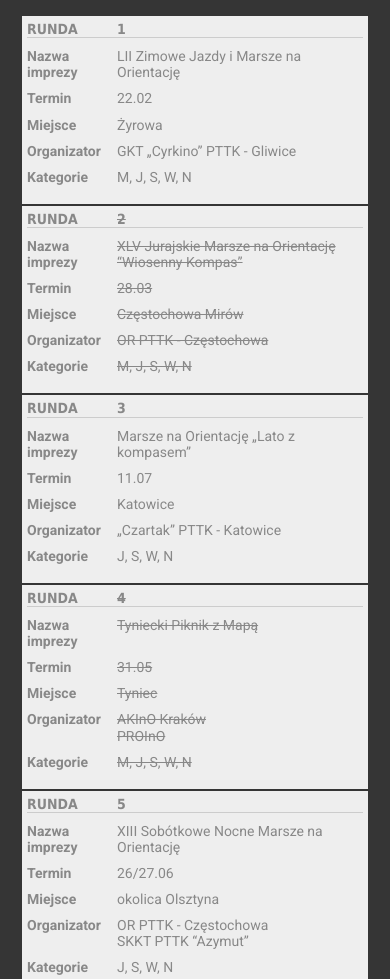
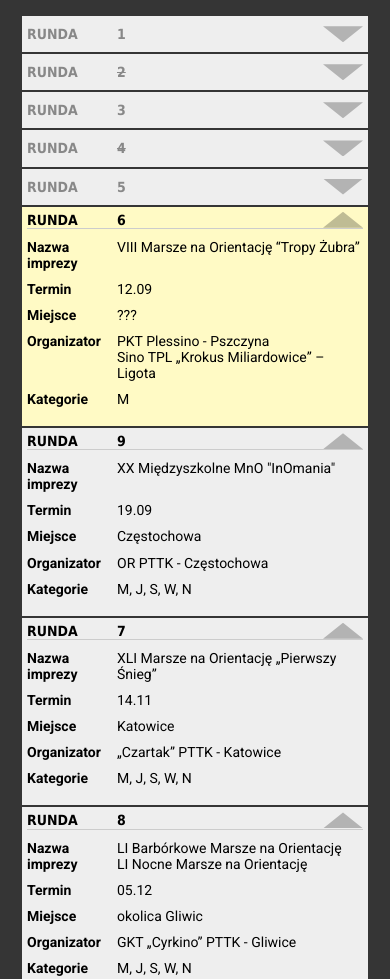
Before and after one commit to marta-kapolka/pws_info-page, a website built with webpack: page src/pages/index.html in a window 390 px wide. Shown: the part 1660-2639 px from the top of the page. Built offline with nearby package versions, Linux system fonts and the light colour scheme; a web font is replaced by a local one.

Commit message:
feat: calendar rounds fold

```diff
--- /dev/null
+++ b/src/js/calendar-fold.js
@@ -0,0 +1,31 @@
+const events = document.querySelectorAll(".calendar__event--js");
+const containers = document.querySelectorAll('.calendar__button-container');
+const windowWidth = window.innerWidth;
+
+function calendarFold() {
+  if (windowWidth < 768) {
+for (const container of containers) {
+    container.innerHTML = '<button class="calendar__button"></button>';
+}
+    for (const event of events) {
+      if (event.classList.contains("calendar__event--past")) {
+        event.classList.add("calendar__event--fold");
+      }
+    }
+  }
+}
+
+calendarFold();
+
+const buttons = document.querySelectorAll('.calendar__button')
+
+function listenFoldButton(button, i) {
+  button.addEventListener('click', function () { unFold(i); });
+  console.log("jest " + i);
+}
+
+function unFold(i) {
+  events[i].classList.toggle('calendar__event--fold');
+}
+
+buttons.forEach(listenFoldButton);
--- a/src/pages/index.html
+++ b/src/pages/index.html
@@ -1,5 +1,5 @@
 <!DOCTYPE html>
-<html lang="pl">
+<html id="html" lang="pl">
   <head>
     <meta charset="UTF-8" />
     <meta name="viewport" content="width=device-width, initial-scale=1.0" />
@@ -199,8 +199,8 @@
             </thead>
             <tbody>
               <!-- RUNDA 1 -->
-              <tr class="calendar__event calendar__event--past">
-                <td class="calendar__data" data-label="Runda">1</td>
+              <tr class="calendar__event calendar__event--js calendar__event--past">
+                <td class="calendar__data" data-label="Runda">1<div class="calendar__button-container"></div></td>
                 <td class="calendar__data" data-label="Nazwa imprezy">
                   LII Zimowe Jazdy i Marsze na Orientację
                 </td>
@@ -216,9 +216,9 @@
 
               <!-- RUNDA 2 -->
               <tr
-                class="calendar__event calendar__event--canceled calendar__event--past"
+                class="calendar__event calendar__event--js calendar__event--canceled calendar__event--past"
               >
-                <td class="calendar__data" data-label="Runda">2</td>
+                <td class="calendar__data" data-label="Runda">2<div class="calendar__button-container"></div></td>
                 <td class="calendar__data" data-label="Nazwa imprezy">
                   XLV Jurajskie Marsze na Orientację “Wiosenny Kompas”
                 </td>
@@ -235,8 +235,8 @@
               </tr>
 
               <!-- RUNDA 3 -->
-              <tr class="calendar__event calendar__event--past">
-                <td class="calendar__data" data-label="Runda">3</td>
+              <tr class="calendar__event calendar__event--js calendar__event--past">
+                <td class="calendar__data" data-label="Runda">3<div class="calendar__button-container"></div></td>
                 <td class="calendar__data" data-label="Nazwa imprezy">
                   Marsze na Orientację „Lato z kompasem”
                 </td>
@@ -252,9 +252,9 @@
 
               <!-- RUNDA 4 -->
               <tr
-                class="calendar__event calendar__event--canceled calendar__event--past"
+                class="calendar__event calendar__event--js calendar__event--canceled calendar__event--past"
               >
-                <td class="calendar__data" data-label="Runda">4</td>
+                <td class="calendar__data" data-label="Runda">4<div class="calendar__button-container"></div></td>
                 <td class="calendar__data" data-label="Nazwa imprezy">
                   Tyniecki Piknik z Mapą
                 </td>
@@ -270,8 +270,8 @@
               </tr>
 
               <!-- RUNDA 5 -->
-              <tr class="calendar__event calendar__event--past">
-                <td class="calendar__data" data-label="Runda">5</td>
+              <tr class="calendar__event calendar__event--js calendar__event--past">
+                <td class="calendar__data" data-label="Runda">5<div class="calendar__button-container"></div></td>
                 <td class="calendar__data" data-label="Nazwa imprezy">
                   XIII Sobótkowe Nocne Marsze na Orientację
                 </td>
@@ -288,8 +288,8 @@
               </tr>
 
               <!-- RUNDA 6 -->
-              <tr class="calendar__event calendar__event--current">
-                <td class="calendar__data" data-label="Runda">6</td>
+              <tr class="calendar__event calendar__event--js calendar__event--current">
+                <td class="calendar__data" data-label="Runda">6<div class="calendar__button-container"></div></td>
                 <td class="calendar__data" data-label="Nazwa imprezy">
                   VIII Marsze na Orientację “Tropy Żubra”
                 </td>
@@ -305,8 +305,8 @@
               </tr>
 
               <!-- RUNDA 9 -->
-              <tr class="calendar__event">
-                <td class="calendar__data" data-label="Runda">9</td>
+              <tr class="calendar__event calendar__event--js">
+                <td class="calendar__data" data-label="Runda">9<div class="calendar__button-container"></div></td>
                 <td class="calendar__data" data-label="Nazwa imprezy">
                   XX Międzyszkolne MnO "InOmania"
                 </td>
@@ -321,8 +321,8 @@
               </tr>
 
               <!-- RUNDA 7 -->
-              <tr class="calendar__event">
-                <td class="calendar__data" data-label="Runda">7</td>
+              <tr class="calendar__event calendar__event--js">
+                <td class="calendar__data" data-label="Runda">7<div class="calendar__button-container"></div></td>
                 <td class="calendar__data" data-label="Nazwa imprezy">
                   XLI Marsze na Orientację „Pierwszy Śnieg”
                 </td>
@@ -337,8 +337,8 @@
               </tr>
 
               <!-- RUNDA 8 -->
-              <tr class="calendar__event">
-                <td class="calendar__data" data-label="Runda">8</td>
+              <tr class="calendar__event calendar__event--js">
+                <td class="calendar__data" data-label="Runda">8<div class="calendar__button-container"></div></td>
                 <td class="calendar__data" data-label="Nazwa imprezy">
                   LI Barbórkowe Marsze na Orientację<br />LI Nocne Marsze na
                   Orientację
--- a/src/scss/modules/calendar.scss
+++ b/src/scss/modules/calendar.scss
@@ -38,13 +38,16 @@
 
 .calendar {
   font-size: 1.4rem;
+  max-width: 42rem;
+  width: 100%;
   &__header {
     display: none;
   }
   &__event {
     background-color: $light-gray;
     display: block;
-    margin-bottom: .2rem;
+    margin-bottom: 0.2rem;
+    min-width: 17.6rem;
     padding: 0.5rem;
     &--current {
       background-color: $primary-lighter;
@@ -56,7 +59,24 @@
     &--canceled {
       text-decoration: line-through;
     }
+    &--fold {
+      & > .calendar__data:first-child {
+        border: none;
+        margin-bottom: 0;
+        padding: .5rem 0;
+        &::before {
+          border: none;
+        }
+      }
+      & > .calendar__data:nth-child(n+2):nth-child(-n+6) {
+        display: none;
+      }
+      & .calendar__button {
+        clip-path: polygon(0 0, 100% 0, 50% 100%);
+      }
+    }
   }
+
   &__data {
     display: block;
     left: 9rem;
@@ -87,20 +107,36 @@
       margin-bottom: 1.4rem;
     }
   }
+  &__button-container {
+    display: inline-block;
+    height: 1.6rem;
+    position: absolute;
+    right: 0;
+    width: 4rem;
+  }
+  &__button {
+    background-color: rgba(0, 0, 0, 0.25);
+    border: none;
+    clip-path: polygon(50% 0, 100% 100%, 0 100%);
+    height: 100%;
+    width: 100%;
+  }
 }
 
 @media (min-width: 768px) {
   .event-calendar {
-  &__description {
-    &:last-of-type {
-      margin-bottom: 0;
+    &__description {
+      &:last-of-type {
+        margin-bottom: 0;
+      }
     }
-  }
   }
   .calendar {
     box-shadow: 0 4px 8px rgba(0, 0, 0, 0.5);
     font-size: 1.3rem;
     margin-top: 2rem;
+    max-width: none;
+    width: auto;
     &__header {
       background-color: #eee;
       display: table-header-group;
--- a/webpack.common.js
+++ b/webpack.common.js
@@ -9,6 +9,7 @@
     message: "./src/js/messagefield-height.js",
     arrow: "./src/js/backtotop-arrow.js",
     year: "./src/js/footer-year.js",
+    fold: "./src/js/calendar-fold.js",
   },
   output: {
     filename: "[name].[hash:8].js",
@@ -82,7 +83,7 @@
     new HtmlWebpackPlugin({
       template: "./src/pages/index.html",
       inject: true,
-      chunks: ["index", "hamburger", "message", "arrow", "year"],
+      chunks: ["index", "hamburger", "message", "arrow", "year", "fold"],
       filename: "index.html",
     }),
   ],
```
Also changed, not shown: 1 other file.
